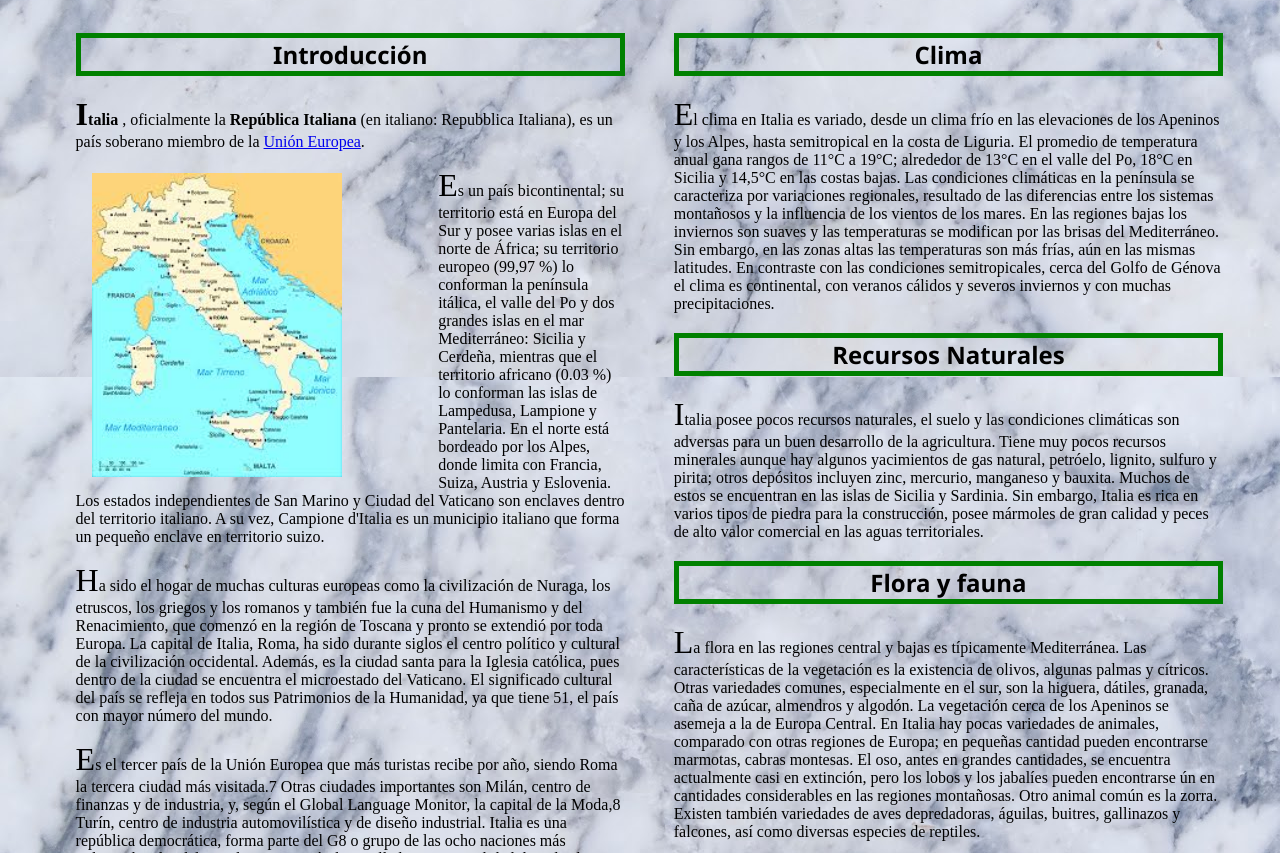
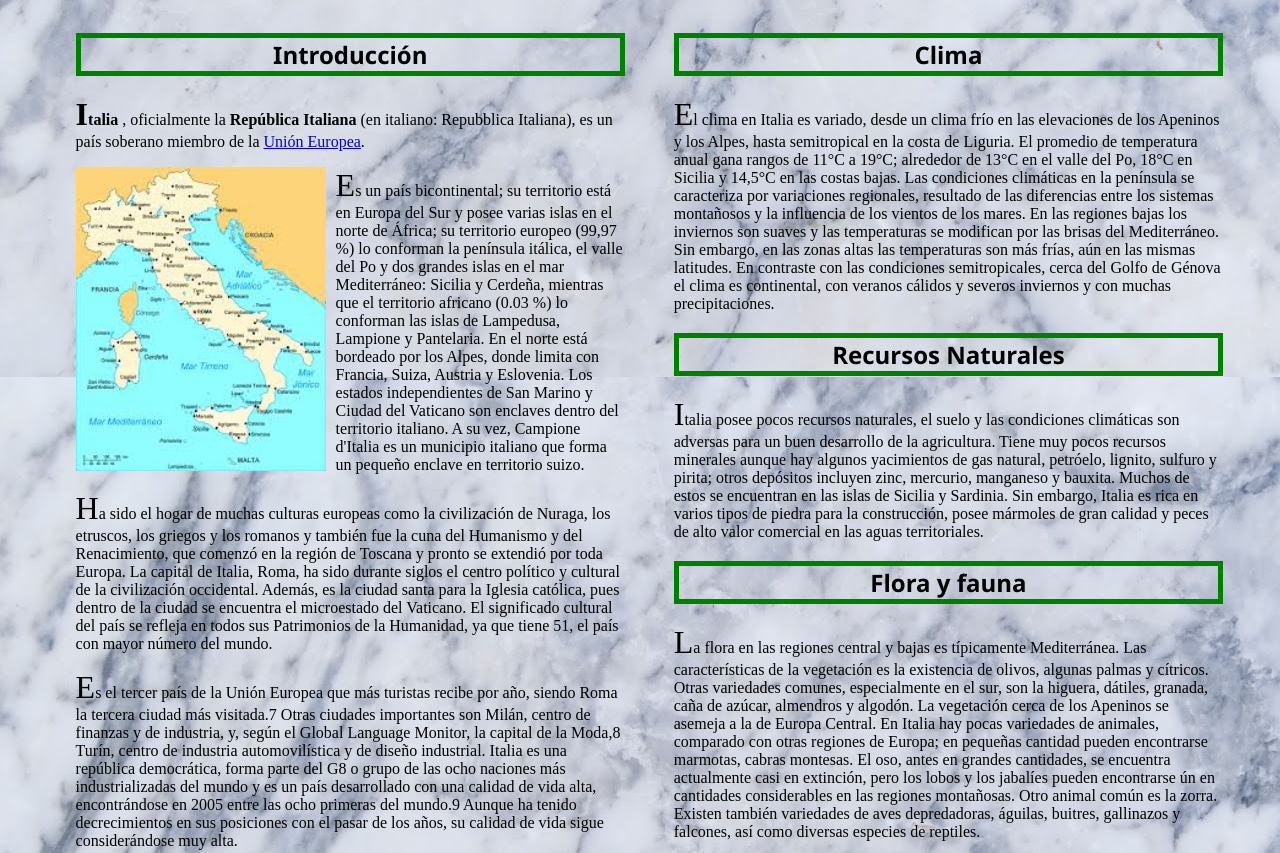
Before and after one commit to Casana/HTML_CSS, a website: page 18_Proyecto/Italia.html in a window 1280 px wide. Shown: the part 687-1540 px from the top of the page. Drawn offline with Linux system fonts and the light colour scheme.

Commit message:
Modificaciones martes final

```diff
--- a/18_Proyecto/Italia.html
+++ b/18_Proyecto/Italia.html
@@ -61,9 +61,7 @@
         <p> <strong>Italia </strong> , oficialmente la <strong>República Italiana </strong> (en italiano: Repubblica Italiana), es un país soberano miembro de la <a href="https://europa.eu/european-union/index_es">Unión Europea</a>.
         </p>
 
-        <figure>
                 <a href="images/map_of_italy.jpg"> <img src="images/map_of_italyp.jpg" title="Península itálica, al sur de Europa" alt="Mapa de Italia" class="texto"> </a>
-        </figure>
 
         <p>
             Es un país bicontinental; su territorio está en Europa del Sur y posee varias islas en el norte de África; su territorio europeo (99,97 %) lo conforman la península itálica, el valle del Po y dos grandes islas en el mar Mediterráneo: Sicilia y Cerdeña, mientras que el territorio africano (0.03 %) lo conforman las islas de Lampedusa, Lampione y Pantelaria. En el norte está bordeado por los Alpes, donde limita con Francia, Suiza, Austria y Eslovenia. Los estados independientes de San Marino y Ciudad del Vaticano son enclaves dentro del territorio italiano. A su vez, Campione d'Italia es un municipio italiano que forma un pequeño enclave en territorio suizo.
--- a/18_Proyecto/Proyecto.css
+++ b/18_Proyecto/Proyecto.css
@@ -40,7 +40,7 @@ ul#datos {border-style: solid;
 
 section {clear:left}
 
-img.texto {float:left; width:250px;}
+img.texto {float:left; width:250px; margin-right: 10px}
 
 div { width:45%; float: left; margin: 0% 2%}
 
```
